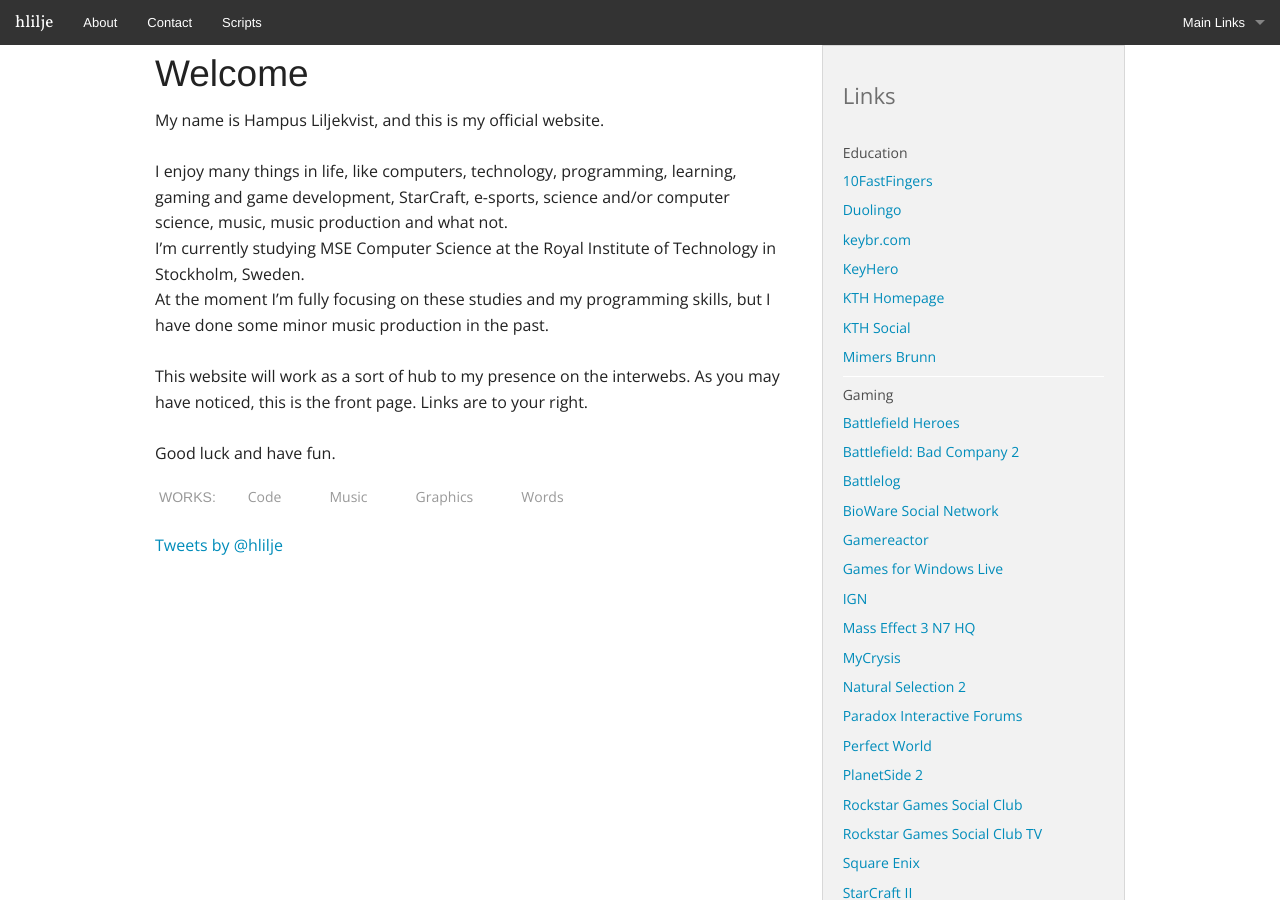
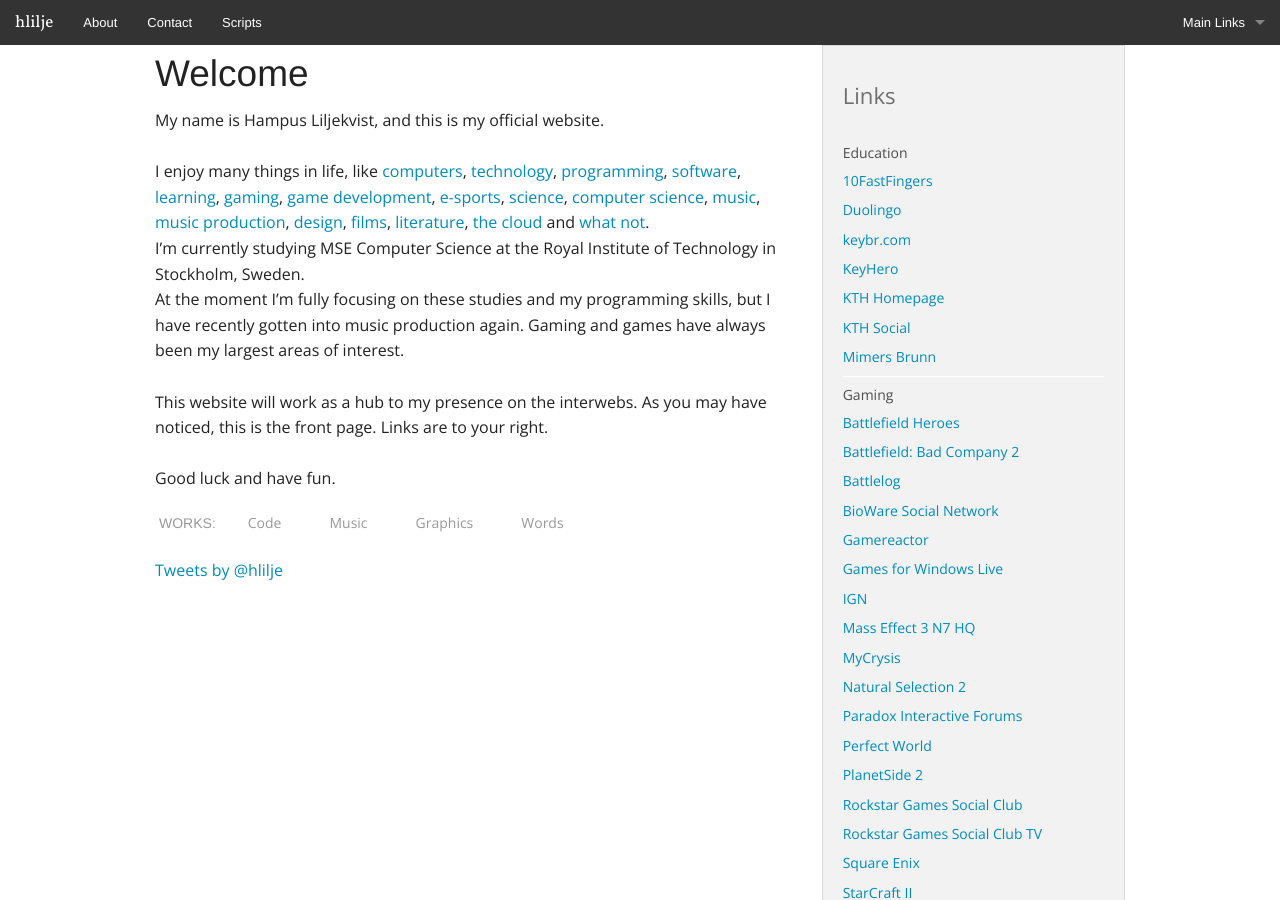
Before and after one commit to hlilje/hlilje.github.io, a Jekyll site: the page built from index.html, in a window 1280 px wide and 900 px high. Built offline with Jekyll 4.4.1, drawn with Linux system fonts in a browser that asks for light colours; comment, search, counter and statistics services are not loaded.

Commit message:
Update front page description

```diff
--- a/index.html
+++ b/index.html
@@ -9,13 +9,30 @@ title: hlilje | Hampus Liljekvist
     <p>
       My name is Hampus Liljekvist, and this is my official website.
       <br><br>
-      I enjoy many things in life, like computers, technology, programming, learning, gaming and game development, StarCraft, e-sports, science and/or computer science, music, music production and what not.
+      I enjoy many things in life, like <a href="http://en.wikipedia.org/wiki/Turing_machine">computers</a>,
+      <a href="http://arstechnica.com/">technology</a>,
+      <a href="https://github.com/hlilje">programming</a>,
+      <a href="http://www.vim.org/">software</a>,
+      <a href="http://www.oxforddictionaries.com/definition/english/learning">learning</a>,
+      <a href="http://steamcommunity.com/id/hlilje">gaming</a>,
+      <a href="http://www.develop-online.net/">game development</a>,
+      <a href="http://www.reddit.com/r/starcraft/">e-sports</a>,
+      <a href="https://www.sciencenews.org/">science</a>,
+      <a href="http://www.kth.se/en/csc">computer science</a>,
+      <a href="http://open.spotify.com/user/vaexelverkan">music</a>,
+      <a href="https://soundcloud.com/hlilje">music production</a>,
+      <a href="https://developer.android.com/design/index.html">design</a>,
+      <a href="http://www.imdb.com/title/tt0066921/">films</a>,
+      <a href="http://en.wikipedia.org/wiki/Nineteen_Eighty-Four">literature</a>,
+      <a href="http://www.google.com/">the cloud</a> and
+      <a href="http://www.typewolf.com/open-source-web-fonts">what not</a>.
       <br>
       I’m currently studying MSE Computer Science at the Royal Institute of Technology in Stockholm, Sweden.
       <br>
-      At the moment I’m fully focusing on these studies and my programming skills, but I have done some minor music production in the past.
+      At the moment I’m fully focusing on these studies and my programming skills, but I have recently gotten into music production again.
+      Gaming and games have always been my largest areas of interest.
       <br><br>
-      This website will work as a sort of hub to my presence on the interwebs.
+      This website will work as a hub to my presence on the interwebs.
       As you may have noticed, this is the front page. Links are to your right.
       <br><br>
       Good luck and have fun.
```
